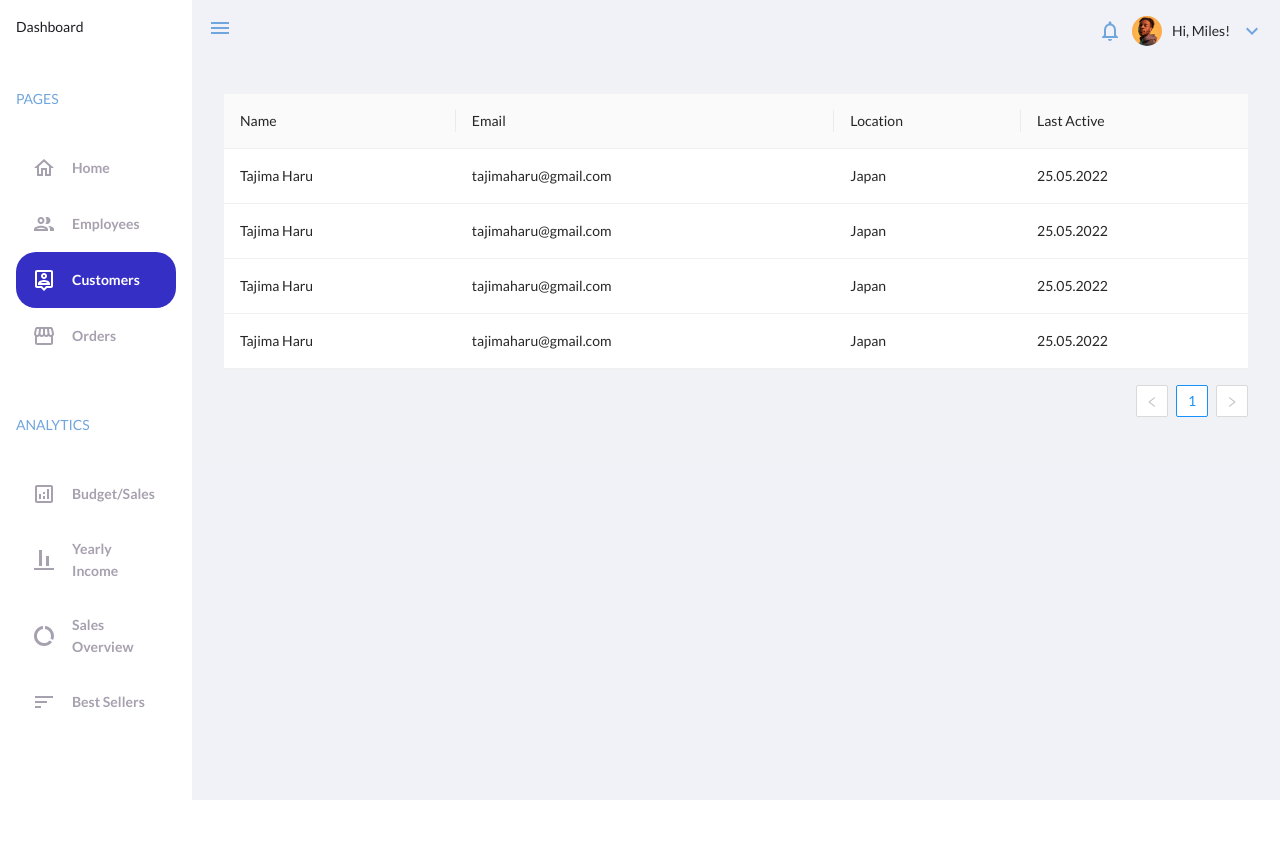
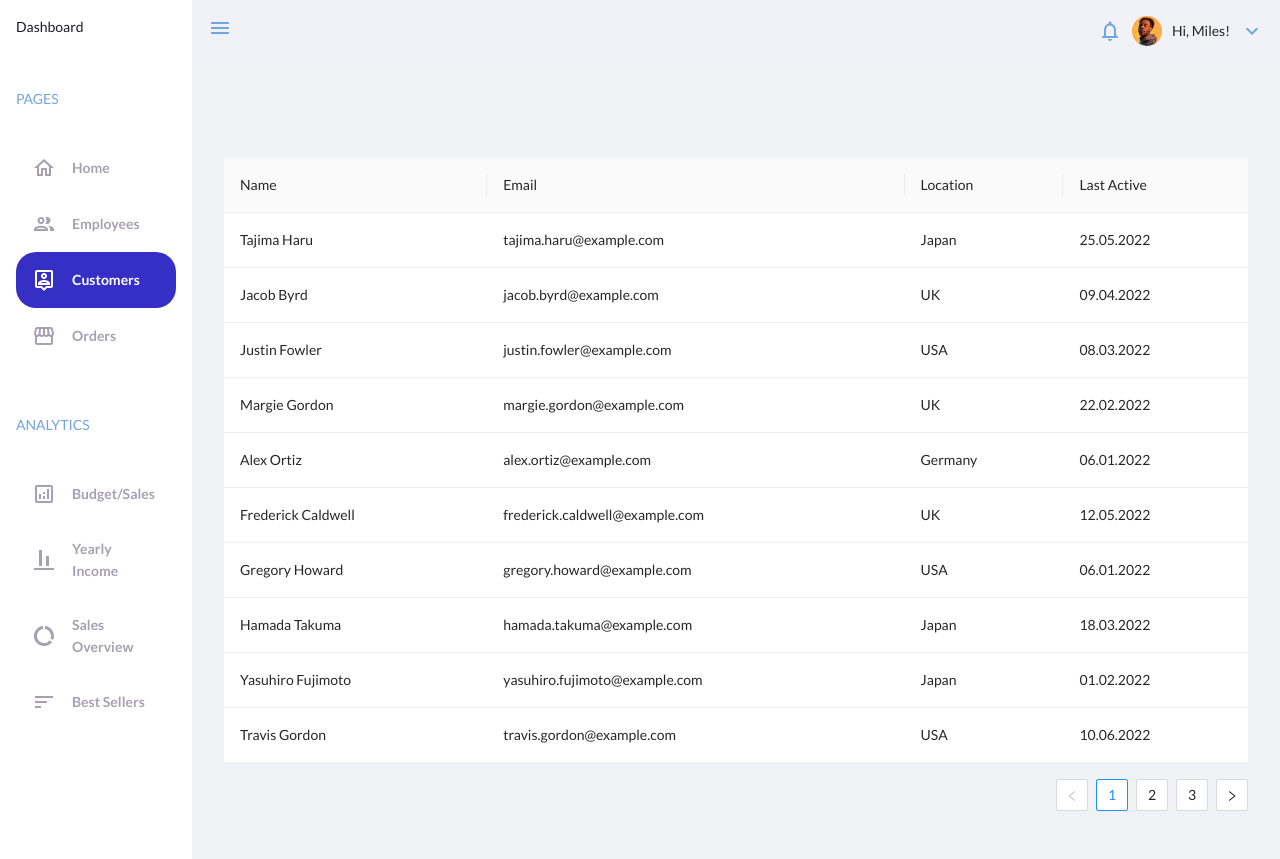
Before and after one commit to artemromaniv/project_admin_dashboard, a React (Vite) app: page /customers in a window 1280 px wide. Before the commit the page ends 800 px from the top, so only its background shows below. Built offline with nearby package versions, Linux system fonts and the light colour scheme.

Commit message:
add more pages to customers table

```diff
--- a/src/App.css
+++ b/src/App.css
@@ -135,4 +135,5 @@
 
 .customer-table-container {
   padding: 2rem;
+  margin-top: 4rem;
 }
--- a/src/components/data/CustumerData.ts
+++ b/src/components/data/CustumerData.ts
@@ -12,26 +12,208 @@ export const data:DataType[] = [
     {
         key:'1',
         name:'Tajima Haru',
-        email:'tajimaharu@gmail.com',
+        email:'tajima.haru@example.com',
         location:'Japan',
         lastActive:dayjs('2022-05-25').format('DD.MM.YYYY')
     },
     {
         key:'2',
+        name:'Jacob Byrd',
+        email:'jacob.byrd@example.com',
+        location:'UK',
+        lastActive:dayjs('2022-04-09').format('DD.MM.YYYY')
+    },
+    {
+        key:'3',
+        name:'Justin Fowler',
+        email:'justin.fowler@example.com',
+        location:'USA',
+        lastActive:dayjs('2022-03-08').format('DD.MM.YYYY')
+    },
+    {
+        key:'4',
+        name:'Margie Gordon',
+        email:'margie.gordon@example.com',
+        location:'UK',
+        lastActive:dayjs('2022-02-22').format('DD.MM.YYYY')
+    },
+    {
+        key:'5',
+        name:'Alex Ortiz',
+        email:'alex.ortiz@example.com',
+        location:'Germany',
+        lastActive:dayjs('2022-01-06').format('DD.MM.YYYY')
+    },
+    {
+        key:'6',
+        name:'Frederick Caldwell',
+        email:'frederick.caldwell@example.com',
+        location:'UK',
+        lastActive:dayjs('2022-05-12').format('DD.MM.YYYY')
+    },
+    {
+        key:'7',
+        name:'Gregory Howard',
+        email:'gregory.howard@example.com',
+        location:'USA',
+        lastActive:dayjs('2022-01-06').format('DD.MM.YYYY')
+    },
+    {
+        key:'8',
+        name:'Hamada Takuma',
+        email:'hamada.takuma@example.com',
+        location:'Japan',
+        lastActive:dayjs('2022-03-18').format('DD.MM.YYYY')
+    },
+    {
+        key:'9',
+        name:'Yasuhiro Fujimoto',
+        email:'yasuhiro.fujimoto@example.com',
+        location:'Japan',
+        lastActive:dayjs('2022-02-01').format('DD.MM.YYYY')
+    },
+    {
+        key:'10',
+        name:'Travis Gordon',
+        email:'travis.gordon@example.com',
+        location:'USA',
+        lastActive:dayjs('2022-06-10').format('DD.MM.YYYY')
+    },
+    {
+        key:'11',
         name:'Tajima Haru',
         email:'tajimaharu@gmail.com',
         location:'Japan',
         lastActive:dayjs('2022-05-25').format('DD.MM.YYYY')
     },
     {
-        key:'3',
+        key:'12',
         name:'Tajima Haru',
         email:'tajimaharu@gmail.com',
         location:'Japan',
         lastActive:dayjs('2022-05-25').format('DD.MM.YYYY')
     },
     {
-        key:'4',
+        key:'13',
+        name:'Tajima Haru',
+        email:'tajimaharu@gmail.com',
+        location:'Japan',
+        lastActive:dayjs('2022-05-25').format('DD.MM.YYYY')
+    },
+    {
+        key:'14',
+        name:'Tajima Haru',
+        email:'tajimaharu@gmail.com',
+        location:'Japan',
+        lastActive:dayjs('2022-05-25').format('DD.MM.YYYY')
+    },
+    {
+        key:'15',
+        name:'Tajima Haru',
+        email:'tajimaharu@gmail.com',
+        location:'Japan',
+        lastActive:dayjs('2022-05-25').format('DD.MM.YYYY')
+    },
+    {
+        key:'16',
+        name:'Tajima Haru',
+        email:'tajimaharu@gmail.com',
+        location:'Japan',
+        lastActive:dayjs('2022-05-25').format('DD.MM.YYYY')
+    },
+    {
+        key:'17',
+        name:'Tajima Haru',
+        email:'tajimaharu@gmail.com',
+        location:'Japan',
+        lastActive:dayjs('2022-05-25').format('DD.MM.YYYY')
+    },
+    {
+        key:'18',
+        name:'Tajima Haru',
+        email:'tajimaharu@gmail.com',
+        location:'Japan',
+        lastActive:dayjs('2022-05-25').format('DD.MM.YYYY')
+    },
+    {
+        key:'19',
+        name:'Tajima Haru',
+        email:'tajimaharu@gmail.com',
+        location:'Japan',
+        lastActive:dayjs('2022-05-25').format('DD.MM.YYYY')
+    },
+    {
+        key:'20',
+        name:'Tajima Haru',
+        email:'tajimaharu@gmail.com',
+        location:'Japan',
+        lastActive:dayjs('2022-05-25').format('DD.MM.YYYY')
+    },
+    {
+        key:'21',
+        name:'Tajima Haru',
+        email:'tajimaharu@gmail.com',
+        location:'Japan',
+        lastActive:dayjs('2022-05-25').format('DD.MM.YYYY')
+    },
+    {
+        key:'22',
+        name:'Tajima Haru',
+        email:'tajimaharu@gmail.com',
+        location:'Japan',
+        lastActive:dayjs('2022-05-25').format('DD.MM.YYYY')
+    },
+    {
+        key:'23',
+        name:'Tajima Haru',
+        email:'tajimaharu@gmail.com',
+        location:'Japan',
+        lastActive:dayjs('2022-05-25').format('DD.MM.YYYY')
+    },
+    {
+        key:'24',
+        name:'Tajima Haru',
+        email:'tajimaharu@gmail.com',
+        location:'Japan',
+        lastActive:dayjs('2022-05-25').format('DD.MM.YYYY')
+    },
+    {
+        key:'25',
+        name:'Tajima Haru',
+        email:'tajimaharu@gmail.com',
+        location:'Japan',
+        lastActive:dayjs('2022-05-25').format('DD.MM.YYYY')
+    },
+    {
+        key:'26',
+        name:'Tajima Haru',
+        email:'tajimaharu@gmail.com',
+        location:'Japan',
+        lastActive:dayjs('2022-05-25').format('DD.MM.YYYY')
+    },
+    {
+        key:'27',
+        name:'Tajima Haru',
+        email:'tajimaharu@gmail.com',
+        location:'Japan',
+        lastActive:dayjs('2022-05-25').format('DD.MM.YYYY')
+    },
+    {
+        key:'28',
+        name:'Tajima Haru',
+        email:'tajimaharu@gmail.com',
+        location:'Japan',
+        lastActive:dayjs('2022-05-25').format('DD.MM.YYYY')
+    },
+    {
+        key:'29',
+        name:'Tajima Haru',
+        email:'tajimaharu@gmail.com',
+        location:'Japan',
+        lastActive:dayjs('2022-05-25').format('DD.MM.YYYY')
+    },
+    {
+        key:'30',
         name:'Tajima Haru',
         email:'tajimaharu@gmail.com',
         location:'Japan',
```
